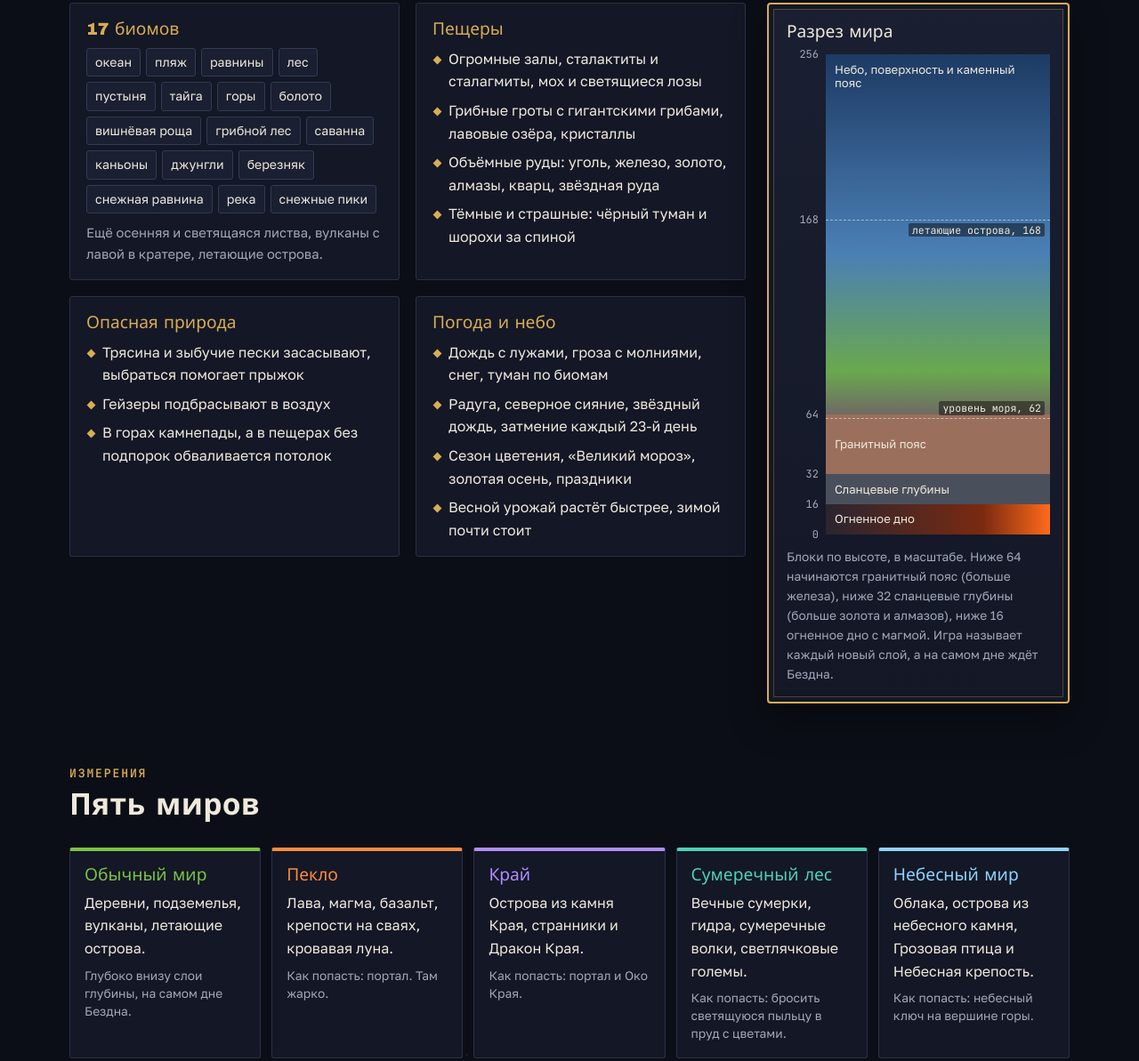
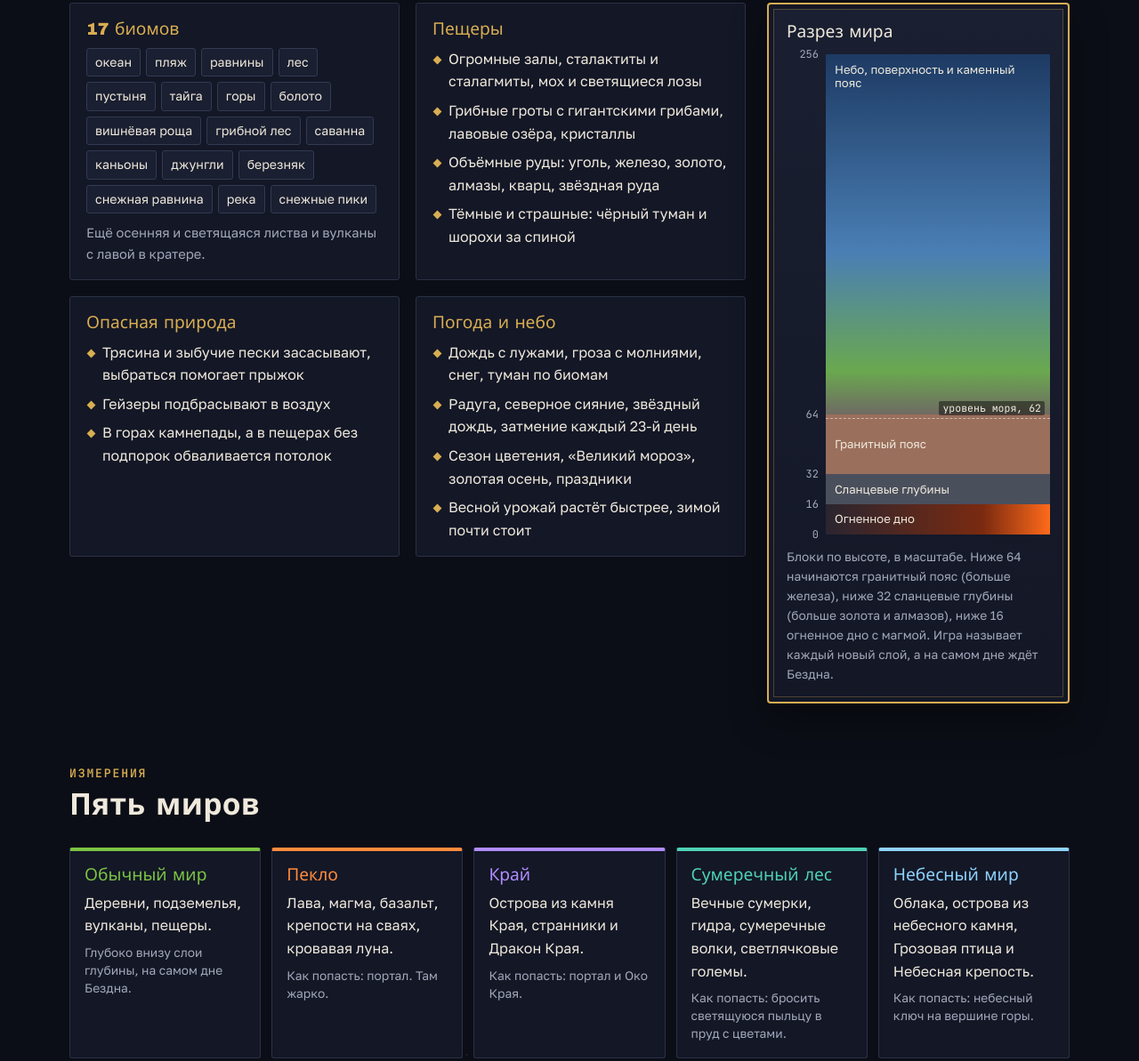
Before and after one commit to sdd515271-coder/VoxelWorld, a plain HTML site: page index.html in a window 1280 px wide. Shown: the part 2278-3471 px from the top of the page at 89% size. Drawn offline with Linux system fonts and the light colour scheme; a web font is replaced by a local one.

Commit message:
Убраны летающие острова: в обычном мире их нет с 9-й версии генератора
Co-Authored-By: Claude Opus 5.5 <noreply@anthropic.com>

```diff
--- a/index.html
+++ b/index.html
@@ -324,7 +324,7 @@ footer b { font-family: var(--display); color: var(--rim); font-weight: 700; let
           <div class="tags">
             <span class="tag">океан</span><span class="tag">пляж</span><span class="tag">равнины</span><span class="tag">лес</span><span class="tag">пустыня</span><span class="tag">тайга</span><span class="tag">горы</span><span class="tag">болото</span><span class="tag">вишнёвая роща</span><span class="tag">грибной лес</span><span class="tag">саванна</span><span class="tag">каньоны</span><span class="tag">джунгли</span><span class="tag">березняк</span><span class="tag">снежная равнина</span><span class="tag">река</span><span class="tag">снежные пики</span>
           </div>
-          <p class="lead" style="font-size:.92rem">Ещё осенняя и светящаяся листва, вулканы с лавой в кратере, летающие острова.</p>
+          <p class="lead" style="font-size:.92rem">Ещё осенняя и светящаяся листва и вулканы с лавой в кратере.</p>
         </div>
         <div class="card">
           <h3>Пещеры</h3>
@@ -356,12 +356,11 @@ footer b { font-family: var(--display); color: var(--rim); font-weight: 700; let
       <aside class="glass depth" aria-label="Слои мира по высоте">
         <h3>Разрез мира</h3>
         <div class="gauge">
-          <div class="ticks"><span style="top:0%">256</span><span style="top:34.4%">168</span><span style="top:75%">64</span><span style="top:87.5%">32</span><span style="top:93.75%">16</span><span style="top:100%">0</span></div>
+          <div class="ticks"><span style="top:0%">256</span><span style="top:75%">64</span><span style="top:87.5%">32</span><span style="top:93.75%">16</span><span style="top:100%">0</span></div>
           <div class="layer" style="top:0;height:75%;background:linear-gradient(180deg,#1d3a63,#4a7fb5 55%,#6aa84f 88%,#6f6a63);align-items:flex-start;padding-top:10px">Небо, поверхность и каменный пояс</div>
           <div class="layer" style="top:75%;height:12.5%;background:#9a6f5c">Гранитный пояс</div>
           <div class="layer" style="top:87.5%;height:6.25%;background:#4a4f5c">Сланцевые глубины</div>
           <div class="layer" style="top:93.75%;height:6.25%;background:linear-gradient(90deg,#2a2530,#7a2a10 70%,#ff6a1a)">Огненное дно</div>
-          <div class="mark" style="top:34.4%"><span>летающие острова, 168</span></div>
           <div class="mark" style="top:75.8%"><span style="top:-20px">уровень моря, 62</span></div>
         </div>
         <p class="lead" style="font-size:.86rem;margin-top:14px">Блоки по высоте, в масштабе. Ниже 64 начинаются гранитный пояс (больше железа), ниже 32 сланцевые глубины (больше золота и алмазов), ниже 16 огненное дно с магмой. Игра называет каждый новый слой, а на самом дне ждёт Бездна.</p>
@@ -375,7 +374,7 @@ footer b { font-family: var(--display); color: var(--rim); font-weight: 700; let
       <h2>Пять миров</h2>
     </div>
     <div class="dims">
-      <div class="dim" style="--c:var(--grass)"><h3>Обычный мир</h3><p>Деревни, подземелья, вулканы, летающие острова.</p><small>Глубоко внизу слои глубины, на самом дне Бездна.</small></div>
+      <div class="dim" style="--c:var(--grass)"><h3>Обычный мир</h3><p>Деревни, подземелья, вулканы, пещеры.</p><small>Глубоко внизу слои глубины, на самом дне Бездна.</small></div>
       <div class="dim" style="--c:var(--lava)"><h3>Пекло</h3><p>Лава, магма, базальт, крепости на сваях, кровавая луна.</p><small>Как попасть: портал. Там жарко.</small></div>
       <div class="dim" style="--c:var(--end)"><h3>Край</h3><p>Острова из камня Края, странники и Дракон Края.</p><small>Как попасть: портал и Око Края.</small></div>
       <div class="dim" style="--c:var(--dusk)"><h3>Сумеречный лес</h3><p>Вечные сумерки, гидра, сумеречные волки, светлячковые големы.</p><small>Как попасть: бросить светящуюся пыльцу в пруд с цветами.</small></div>
```
